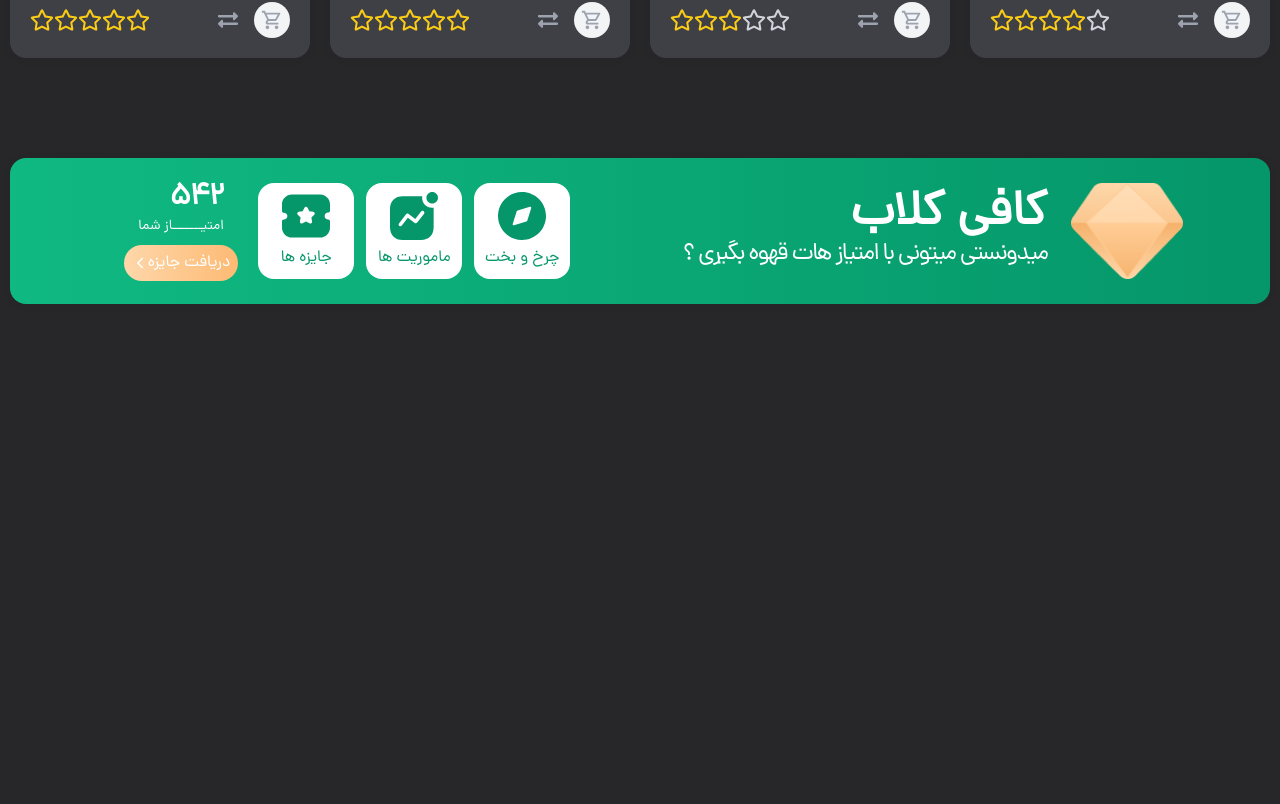
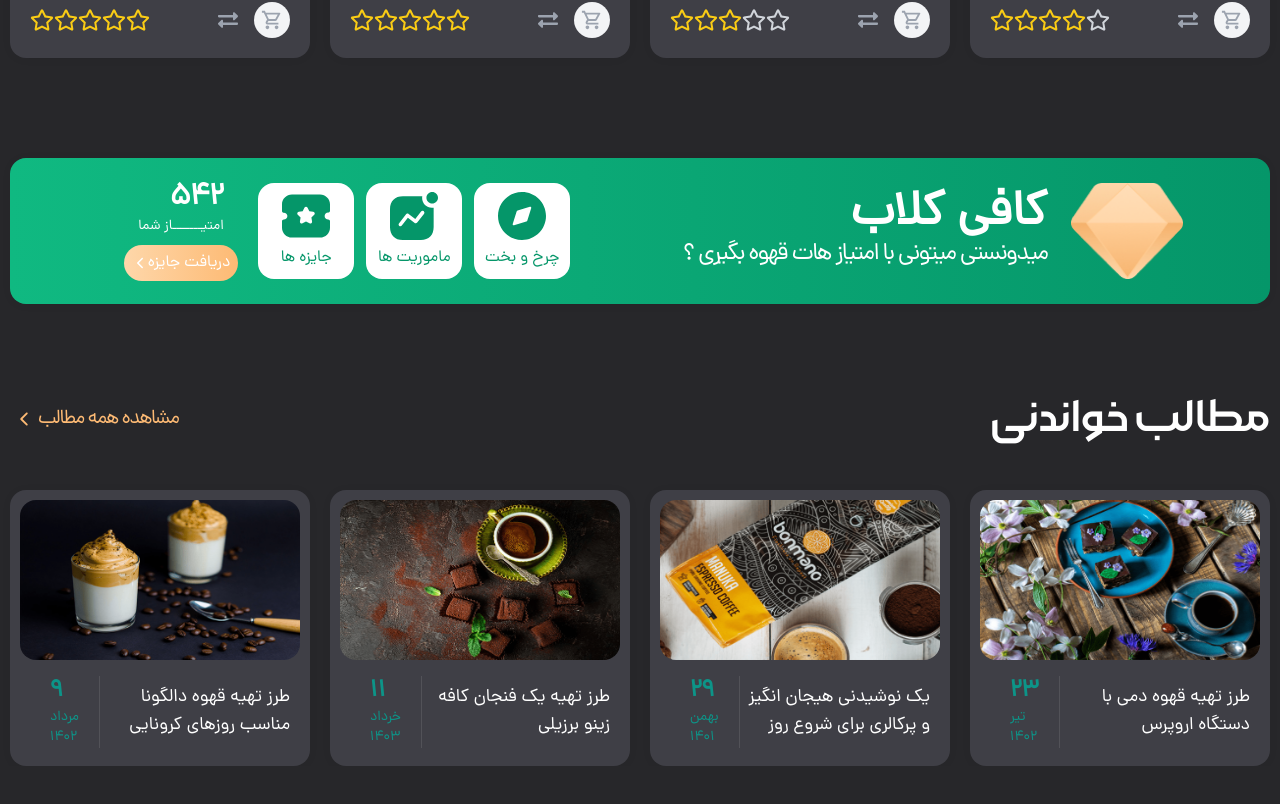
Before and after one commit to amirmohammadzadh/coffee-shop, a React (Create React App) app: page / in a window 1280 px wide. Shown: the part 3442-4246 px from the top of the page. Before the commit the page ends 3796 px from the top, so only its background shows below. Built offline with nearby package versions, Linux system fonts and the light colour scheme.

Commit message:
end blogs Components

```diff
--- a/src/App.js
+++ b/src/App.js
@@ -5,6 +5,7 @@ import Products from "./Components/Products/Products";
 import Category from "./Components/Category/Category";
 import BestProducts from "./Components/BestProducts/BestProducts";
 import Club from "./Components/Club/Club";
+import Blogs from "./Components/Blogs/Blogs";
 
 function App() {
   return (
@@ -15,6 +16,7 @@ function App() {
       <Category />
       <BestProducts />
       <Club />
+      <Blogs />
     </div>
   );
 }
--- /dev/null
+++ b/src/Components/Blogs/Blogs.js
@@ -0,0 +1,53 @@
+import React from "react";
+import { IoIosArrowBack } from "react-icons/io";
+import { blogs } from "../../data";
+
+export default function Blogs() {
+  return (
+    <div className="container overflow-x-hidden px-2.5 flex flex-col gap-y-12 max-md:my-5 md:my-10">
+      <div className="flex justify-between items-center">
+        <h3 className="font-MorabbaMedium text-zinc-700 dark:text-white max-md:text-xl md:text-5xl">
+          مطالب خواندنی
+        </h3>
+        <a
+          href="#"
+          className="flex text-orange-300 max-md:text-sm pt-1.5 pb-1 pr-3 pl-1 md:hover:bg-orange-200/20 rounded-md md:text-xl tracking-thigtest items-center max-xs:text-xs md:gap-x-1"
+        >
+          مشاهده همه مطالب
+          <IoIosArrowBack className="w-5 h-5" />
+        </a>
+      </div>
+      <div className="grid w-full justify-center items-center sm:grid-cols-2 md:grid-cols-2 lg:grid-cols-3 xl:grid-cols-4 gap-y-3.5 gap-x-5">
+        {blogs.map((blog) => (
+          <div className="flex w-full p-2.5 sm:flex-col md:p-1.5 lg:p-2.5 bg-white dark:bg-zinc-700 shadow-normal rounded-2xl">
+            <img
+              src={blog.img}
+              alt="blog"
+              className="w-32 h-32 sm:w-full md:w-full md:h-40 lg:w-full rounded-2xl"
+            />
+
+            <div className="flex w-full justify-between max-sm:flex-col flex-row items-center pt-4 px-2.5 pb-2">
+              <p className="max-sm:text-xs w-full sm:text-base lg:text-lg md:w-[193px] text-zinc-700 dark:text-white line-clamp-2">
+                {blog.title}
+              </p>
+              <div className="max-sm:border-t max-sm:w-full max-sm:justify-between sm:border-r max-sm:pt-4 max-sm:border-t-gray-300 sm:border-r-gray-300 dark:border-r-white/10 flex sm:justify-between flex-row items-center md:items-end sm:px-5 md:px-3 lg:px-5 text-teal-600">
+                <div className="flex sm:flex-col w-full items-end">
+                  <span className="font-semibold sm:text-2xl">{blog.day}</span>
+                  <span className="sm:text-sm font-normal">{blog.month}</span>
+                  <span className="sm:text-sm font-normal">{blog.year}</span>
+                </div>
+                <a
+                  href=""
+                  className="max-sm:flex max-sm:visible items-center justify-center rounded-[6px] text-xs py-[2px] pt-[3px] px-[8px] sm:hidden sm:invisible text-orange-300 bg-orange-200/20"
+                >
+                  مطالعه
+                  <IoIosArrowBack />
+                </a>
+              </div>
+            </div>
+          </div>
+        ))}
+      </div>
+    </div>
+  );
+}
--- a/src/data.js
+++ b/src/data.js
@@ -247,4 +247,39 @@ let bestProducts = [
   },
 ];
 
-export { menus, products, userBasket, categorys, bestProducts };
+let blogs = [
+  {
+    id: 1,
+    title: "طرز تهیه قهوه دمی با دستگاه اروپرس",
+    img: "./images/blogs/blog-1.png",
+    day: 23,
+    month: "تیر",
+    year: 1402,
+  },
+  {
+    id: 2,
+    title: "یک نوشیدنی هیجان انگیز و پرکالری برای شروع روز",
+    img: "./images/blogs/blog-2.png",
+    day: 29,
+    month: "بهمن",
+    year: 1401,
+  },
+  {
+    id: 3,
+    title: "طرز تهیه یک فنجان کافه زینو برزیلی",
+    img: "./images/blogs/blog-3.png",
+    day: 11,
+    month: "خرداد",
+    year: 1403,
+  },
+  {
+    id: 4,
+    title: "طرز تهیه قهوه دالگونا مناسب روز‌های کرونایی",
+    img: "./images/blogs/blog-4.png",
+    day: 9,
+    month: "مرداد",
+    year: 1402,
+  },
+];
+
+export { menus, products, userBasket, categorys, bestProducts, blogs };
```
